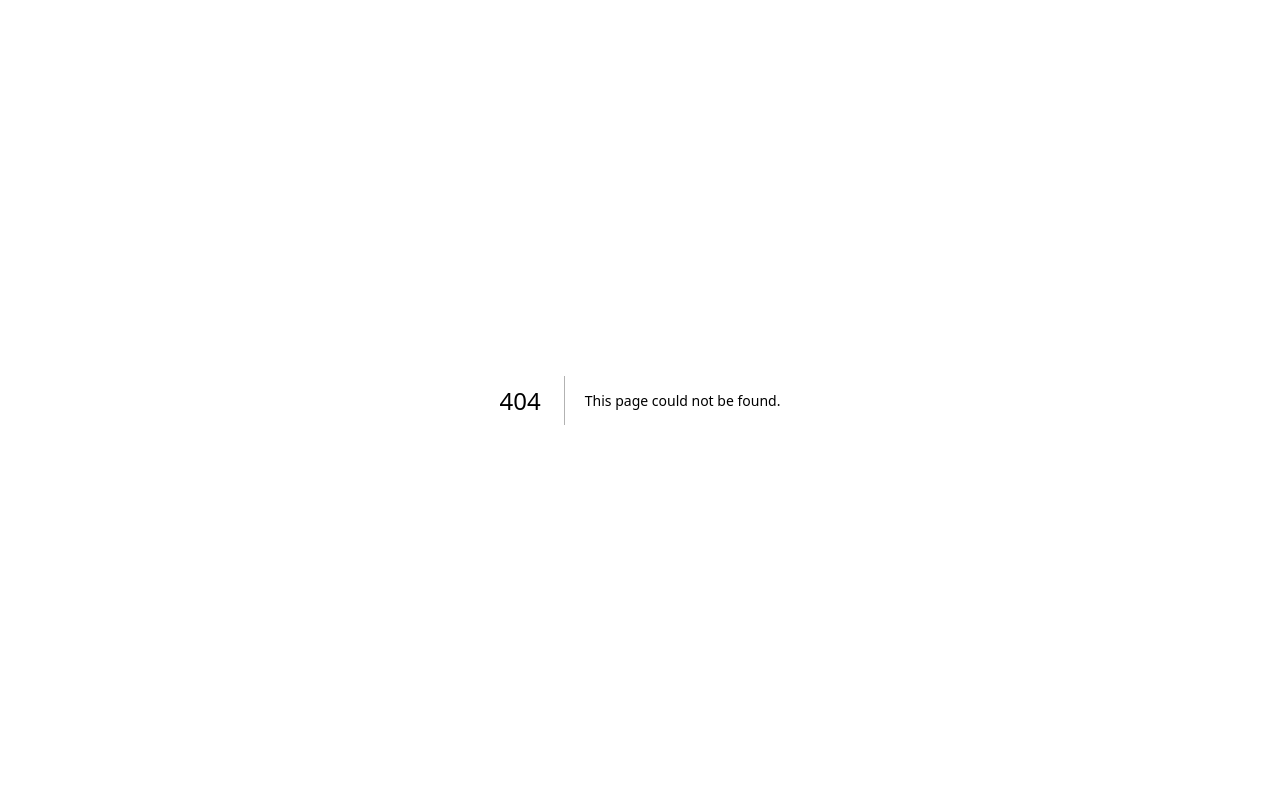
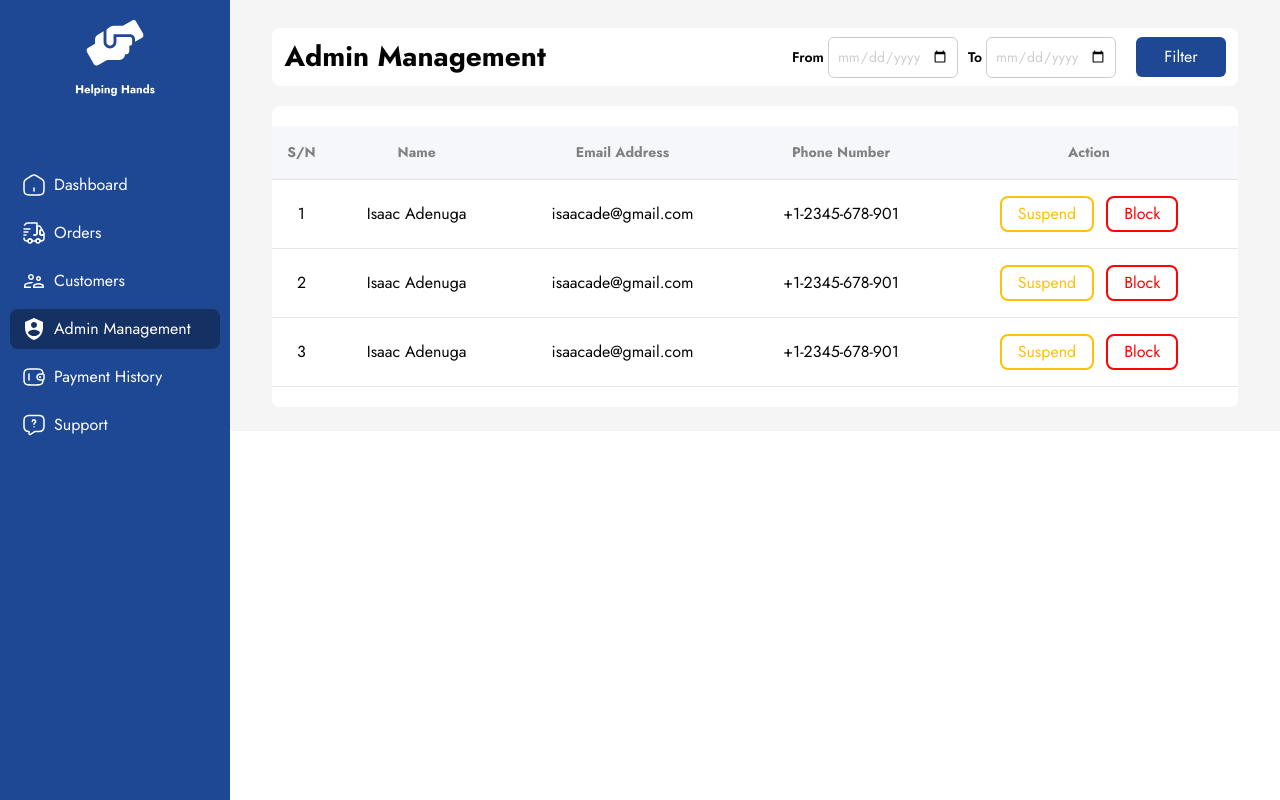
Before and after one commit to ojay234/helping-hands, a Next.js app in the folder helping-hands-admin/: page /admin/management in a window 1280 px wide. Before the commit this address had no page. Built offline with nearby package versions, Linux system fonts and the light colour scheme.

Commit message:
implemented admin management table

```diff
--- /dev/null
+++ b/helping-hands-admin/app/admin/management/page.jsx
@@ -0,0 +1,16 @@
+"use client";
+import ManagementTable from "@components/page-sections/admin-management/admin-table";
+import Header from "@components/page-sections/header";
+
+function Management() {
+  return (
+    <section className="flex flex-col w-[92%] mx-auto gap-4 py-6">
+      <Header title="Admin Management" filter={false} />
+      <div className="bg-white py-5 rounded-lg">
+        <ManagementTable />
+      </div>
+    </section>
+  );
+}
+
+export default Management;
--- /dev/null
+++ b/helping-hands-admin/app/components/page-sections/admin-management/admin-table.jsx
@@ -0,0 +1,23 @@
+import { useMemo } from "react";
+import Table from "@components/common/Table";
+import { adminColumns, adminData } from "@/app/data";
+import DeleteAction from "./table-action";
+
+function ManagementTable() {
+  const rowData = useMemo(() => {
+    return adminData?.map((item, index) => ({
+      serial_no: index + 1,
+      name: item.name,
+      email: item.email,
+      phone_number: item.phone_number,
+      action: <DeleteAction index={index} />,
+    }));
+  }, []);
+  return (
+    <div className="bg-white">
+      <Table columns={adminColumns} data={rowData} styledHeader />
+    </div>
+  );
+}
+
+export default ManagementTable;
--- /dev/null
+++ b/helping-hands-admin/app/components/page-sections/admin-management/table-action.jsx
@@ -0,0 +1,68 @@
+"use client";
+import { useState } from "react";
+import { Modal } from "antd";
+import deleteIcon from "@assets/icon/trash.svg";
+import Image from "next/image";
+
+function TableAction({ index }) {
+  const [modalVisible, setModalVisible] = useState(false);
+
+  function showModal() {
+    setModalVisible(true);
+  }
+
+  const handleOk = () => {
+    console.log("Deleting item at index:", index);
+    setModalVisible(false);
+  };
+
+  const handleCancel = () => {
+    setModalVisible(false);
+  };
+
+  return (
+    <>
+      <div className="flex items-center gap-3 w-fit mx-auto">
+        <button
+          className=" p-1 px-4 rounded-lg text-yellow_500 border-2 border-yellow_500"
+          onClick={showModal}
+        >
+          Suspend
+        </button>
+        <button
+          className=" p-1 px-4 rounded-lg text-red_500 border-2 border-red_500"
+          onClick={showModal}
+        >
+          Block
+        </button>
+      </div>
+      <Modal
+        open={modalVisible}
+        onOk={handleOk}
+        onCancel={handleCancel}
+        footer={null}
+        centered
+      >
+        <div className="flex flex-col gap-3">
+          <p>Are you sure you want to block customer</p>
+          <div className="flex gap-4  mx-auto w-fit">
+            <button
+              className="bg-blue_400 p-1 px-4 rounded-lg text-white"
+              onClick={handleCancel}
+            >
+              No
+            </button>
+            <button
+              className=" p-1 px-4 rounded-lg text-red_500 border-2 border-red_500"
+              onClick={handleOk}
+            >
+              Yes
+            </button>
+          </div>
+        </div>
+      </Modal>
+    </>
+  );
+}
+
+export default TableAction;
--- a/helping-hands-admin/app/data.js
+++ b/helping-hands-admin/app/data.js
@@ -442,3 +442,45 @@ export const customerData = [
     amount: "+$10.25",
   },
 ];
+
+export const adminColumns = [
+  {
+    Header: "S/N",
+    accessor: "serial_no",
+  },
+  {
+    Header: "Name",
+    accessor: "name",
+  },
+  {
+    Header: "Email Address",
+    accessor: "email",
+  },
+  {
+    Header: "Phone Number",
+    accessor: "phone_number",
+  },
+
+  {
+    Header: "Action",
+    accessor: "action",
+  },
+];
+
+export const adminData = [
+  {
+    name: "Isaac Adenuga",
+    email: "isaacade@gmail.com",
+    phone_number: "+1-2345-678-901",
+  },
+  {
+    name: "Isaac Adenuga",
+    email: "isaacade@gmail.com",
+    phone_number: "+1-2345-678-901",
+  },
+  {
+    name: "Isaac Adenuga",
+    email: "isaacade@gmail.com",
+    phone_number: "+1-2345-678-901",
+  },
+];
--- a/helping-hands-admin/tailwind.config.js
+++ b/helping-hands-admin/tailwind.config.js
@@ -13,6 +13,7 @@ module.exports = {
         gray_200: "#F5F5F5",
         black_400: "#040404",
         red_500: "#FF0202",
+        yellow_500: "#FFC107",
         gray_100: "#F5F7FA",
         gray_600: "#818181",
       },
```
